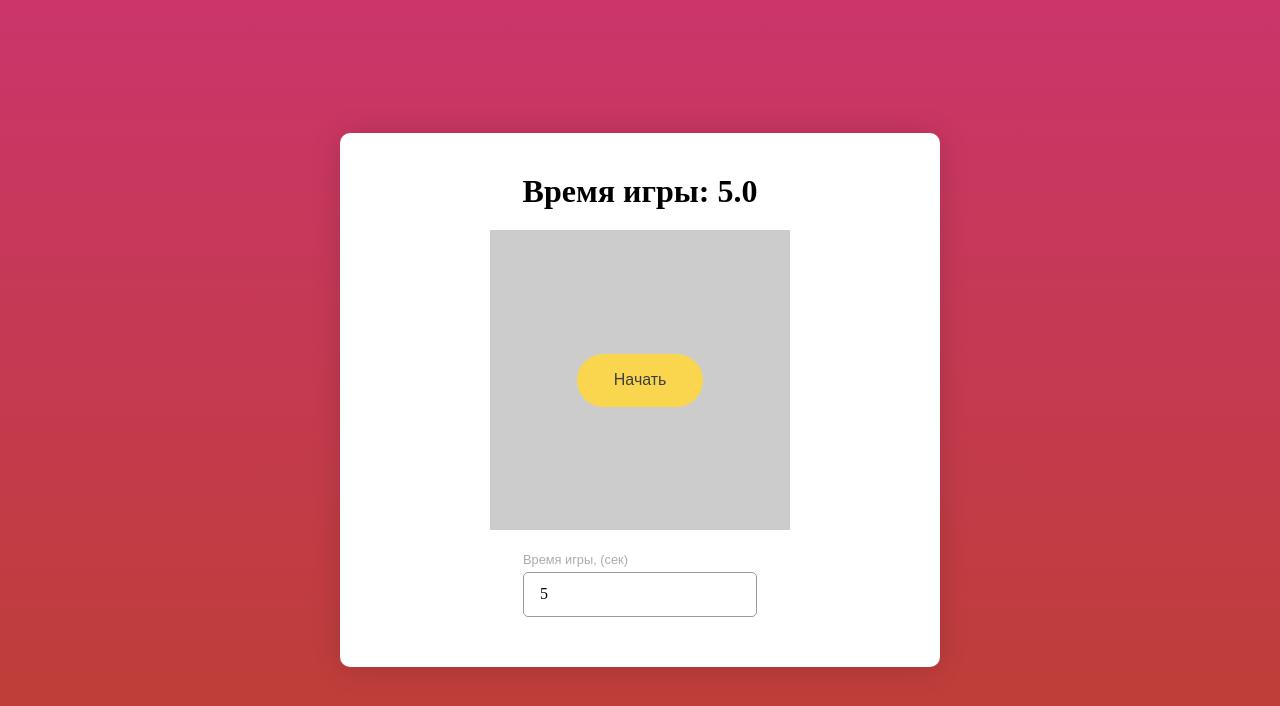
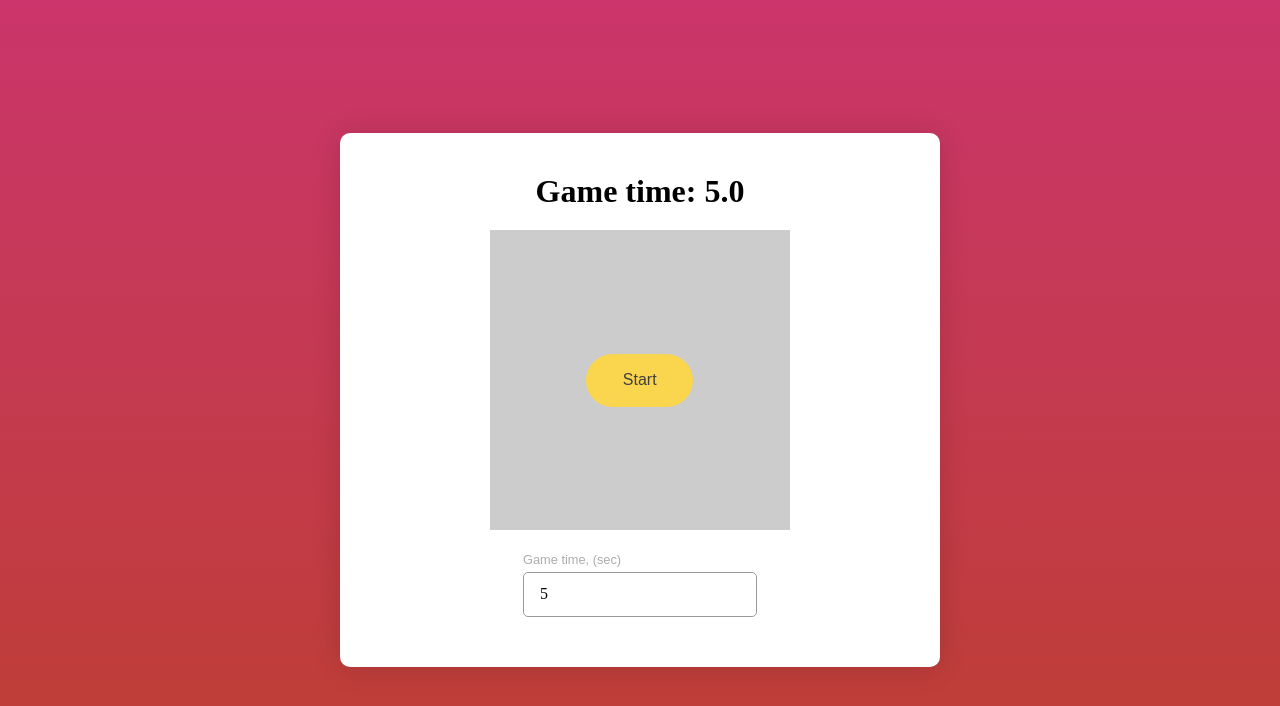
Before and after one commit to jessdrk/interactive-game, a plain HTML site: page index.html in a window 1280 px wide. Drawn offline with Linux system fonts and the light colour scheme.

Commit message:
Update index.html

```diff
--- a/index.html
+++ b/index.html
@@ -12,17 +12,17 @@
 
   <div class="app">
     <div class="app__header">
-      <h1 id="time-header">Время игры: <span id="time">5.0</span></h1>
-      <h1 id="result-header" class="hide">Ваш результат: <span id="result"></span></h1>
+      <h1 id="time-header">Game time: <span id="time">5.0</span></h1>
+      <h1 id="result-header" class="hide">Your score: <span id="result"></span></h1>
     </div>
     <div class="app__content">
-      <button class="btn" id="start">Начать</button>
+      <button class="btn" id="start">Start</button>
 
       <div class="game" id="game"></div>
     </div>
     <div class="app__footer">
       <div class="input">
-        <label for="game-time">Время игры, (сек)</label>
+        <label for="game-time">Game time, (sec)</label>
         <input type="number" id="game-time" min="5" step="1" value="5">
       </div>
     </div>
```
